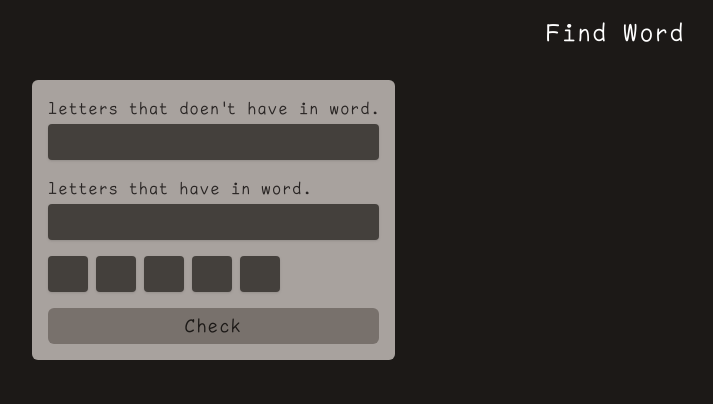
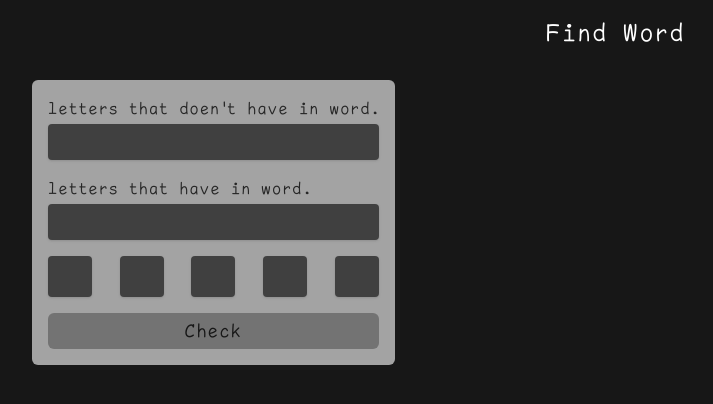
Before and after one commit to nut1414/svacmai.top, a Next.js app: page /findword in a window 1280 px wide. Shown: the top 404 px of the page, without its empty margins (24-737 px from the left). Built offline with nearby package versions, Linux system fonts and the light colour scheme; what tw-elements would draw is missing.

Commit message:
feat: change color from stone to neutral

```diff
--- a/pages/findword.tsx
+++ b/pages/findword.tsx
@@ -166,17 +166,17 @@ const FindWord: FC = () => {
       <Head>
         <title>Find Word</title>
       </Head>
-      <main className="min-h-screen w-full bg-stone-900 p-4 px-14 font-MaiLog text-white">
+      <main className="min-h-screen w-full bg-neutral-900 p-4 px-14 font-MaiLog text-white">
         <h1 className="mb-8 flex w-full items-center justify-center text-2xl">
           Find Word
         </h1>
         <form
           onSubmit={handleSubmit}
-          className="mb-4 flex w-fit flex-col gap-4 rounded-md bg-stone-400 p-4"
+          className="mb-4 flex w-fit flex-col gap-4 rounded-md bg-neutral-400 p-4"
         >
           {/* NOTE - noLetter */}
           <div>
-            <p className="mb-1 text-stone-800">
+            <p className="mb-1 text-neutral-800">
               letters that doen't have in word.
             </p>
             <input
@@ -187,12 +187,12 @@ const FindWord: FC = () => {
                 checkLetter(e)
                 checkNoLetterDelete(e)
               }}
-              className="focus:shadow-outline w-full  appearance-none rounded bg-stone-700 py-2 px-3 leading-tight text-stone-300 shadow focus:outline-none"
+              className="focus:shadow-outline w-full  appearance-none rounded bg-neutral-700 py-2 px-3 leading-tight text-neutral-300 shadow focus:outline-none"
             />
           </div>
           {/* NOTE - hasLetter */}
           <div>
-            <p className="mb-1 text-stone-800">letters that have in word.</p>
+            <p className="mb-1 text-neutral-800">letters that have in word.</p>
             <input
               type="text"
               id="hasLetter"
@@ -201,11 +201,11 @@ const FindWord: FC = () => {
                 checkLetter(e)
                 checkHasLetterDelete(e)
               }}
-              className="focus:shadow-outline w-full  appearance-none rounded bg-stone-700 py-2 px-3 leading-tight text-stone-300 shadow focus:outline-none"
+              className="focus:shadow-outline w-full  appearance-none rounded bg-neutral-700 py-2 px-3 leading-tight text-neutral-300 shadow focus:outline-none"
             />
           </div>
           {/* NOTE - input text */}
-          <div className="flex flex-row gap-2">
+          <div className="flex flex-row gap-2 justify-between">
             {/* letter1 */}
             <input
               type="text"
@@ -218,7 +218,7 @@ const FindWord: FC = () => {
                   letter1: e.target.value.toLocaleLowerCase(),
                 })
               }
-              className="focus:shadow-outline w-10 appearance-none rounded bg-stone-700 py-2 px-3 leading-tight text-stone-300 shadow focus:outline-none"
+              className="focus:shadow-outline text-xl w-11 appearance-none rounded bg-neutral-700 py-2 px-3 leading-tight text-neutral-300 shadow focus:outline-none"
             />
             {/* letter2 */}
             <input
@@ -232,7 +232,7 @@ const FindWord: FC = () => {
                   letter2: e.target.value.toLocaleLowerCase(),
                 })
               }
-              className="focus:shadow-outline w-10 appearance-none rounded bg-stone-700 py-2 px-3 leading-tight text-stone-300 shadow focus:outline-none"
+              className="focus:shadow-outline text-xl w-11 appearance-none rounded bg-neutral-700 py-2 px-3 leading-tight text-neutral-300 shadow focus:outline-none"
             />
             {/* letter3 */}
             <input
@@ -246,7 +246,7 @@ const FindWord: FC = () => {
                   letter3: e.target.value.toLocaleLowerCase(),
                 })
               }
-              className="focus:shadow-outline w-10 appearance-none rounded bg-stone-700 py-2 px-3 leading-tight text-stone-300 shadow focus:outline-none"
+              className="focus:shadow-outline text-xl w-11 appearance-none rounded bg-neutral-700 py-2 px-3 leading-tight text-neutral-300 shadow focus:outline-none"
             />
             {/* letter4 */}
             <input
@@ -260,7 +260,7 @@ const FindWord: FC = () => {
                   letter4: e.target.value.toLocaleLowerCase(),
                 })
               }
-              className="focus:shadow-outline w-10 appearance-none rounded bg-stone-700 py-2 px-3 leading-tight text-stone-300 shadow focus:outline-none"
+              className="focus:shadow-outline text-xl w-11 appearance-none rounded bg-neutral-700 py-2 px-3 leading-tight text-neutral-300 shadow focus:outline-none"
             />
             {/* letter5 */}
             <input
@@ -274,20 +274,20 @@ const FindWord: FC = () => {
                   letter5: e.target.value.toLocaleLowerCase(),
                 })
               }
-              className="focus:shadow-outline w-10 appearance-none rounded bg-stone-700 py-2 px-3 leading-tight text-stone-300 shadow focus:outline-none"
+              className="focus:shadow-outline text-xl w-11 appearance-none rounded bg-neutral-700 py-2 px-3 leading-tight text-neutral-300 shadow focus:outline-none"
             />
           </div>
           {/* NOTE - submit button */}
           <input
             type="submit"
             value="Check"
-            className="rounded-md bg-stone-500  p-1 px-2 text-lg text-stone-900 transition duration-150 ease-in-out hover:bg-stone-700 hover:text-stone-400"
+            className="rounded-md bg-neutral-500  p-1 px-2 text-lg text-neutral-900 transition duration-150 ease-in-out hover:bg-neutral-700 hover:text-neutral-400"
           />
         </form>
         {/* NOTE - loading */}
         {loading ? (
           <div className="flex items-center justify-center">
-            <RiLoader4Fill className="h-1/5 w-1/5 animate-spin fill-stone-700" />
+            <RiLoader4Fill className="h-1/5 w-1/5 animate-spin fill-neutral-700" />
           </div>
         ) : (
           ''
@@ -297,7 +297,7 @@ const FindWord: FC = () => {
           {matchWord.wordleWord.map((w) => (
             <div
               key={w}
-              className="flex cursor-default items-center justify-center rounded-md bg-stone-400 px-2 py-1 text-stone-700 transition duration-100 ease-in-out hover:bg-stone-900 hover:text-stone-300"
+              className="flex cursor-default items-center justify-center rounded-md bg-neutral-400 px-2 py-1 text-neutral-700 transition duration-100 ease-in-out hover:bg-neutral-900 hover:text-neutral-300"
             >
               {w}
             </div>
```
